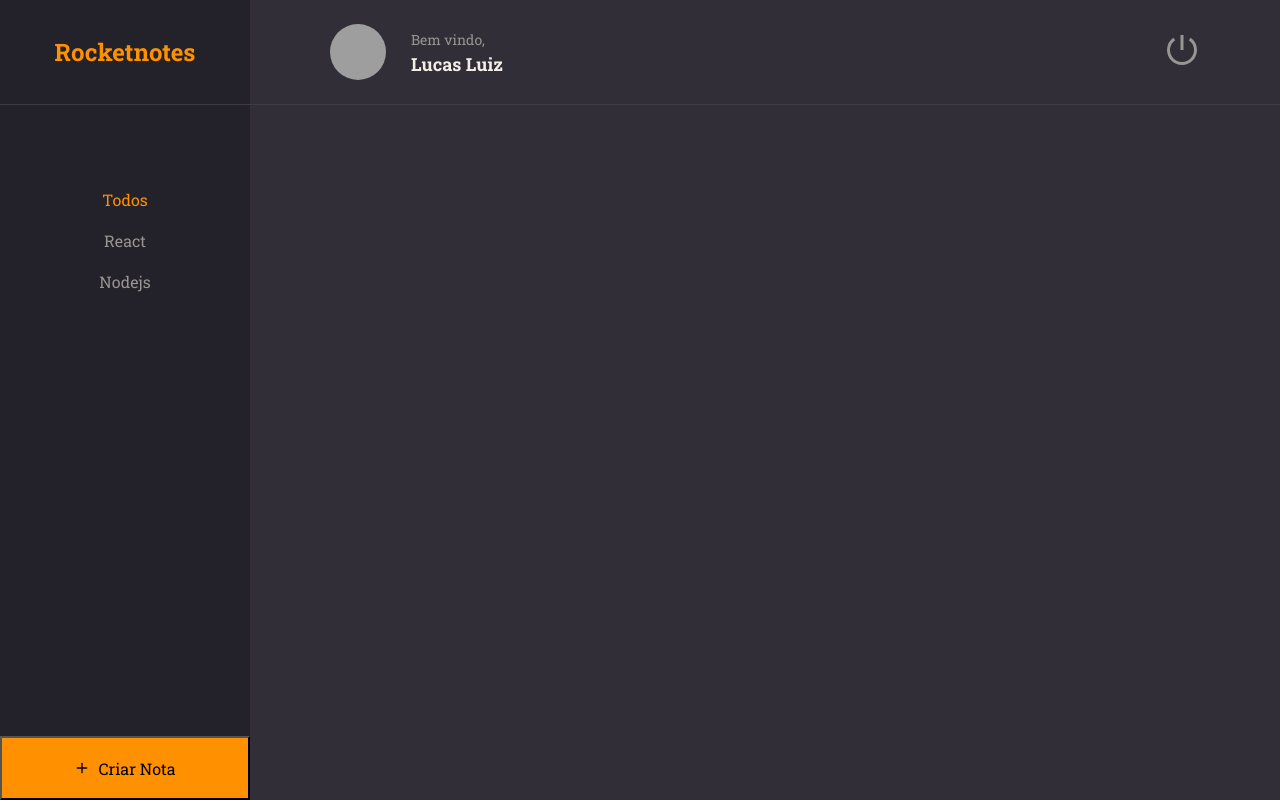
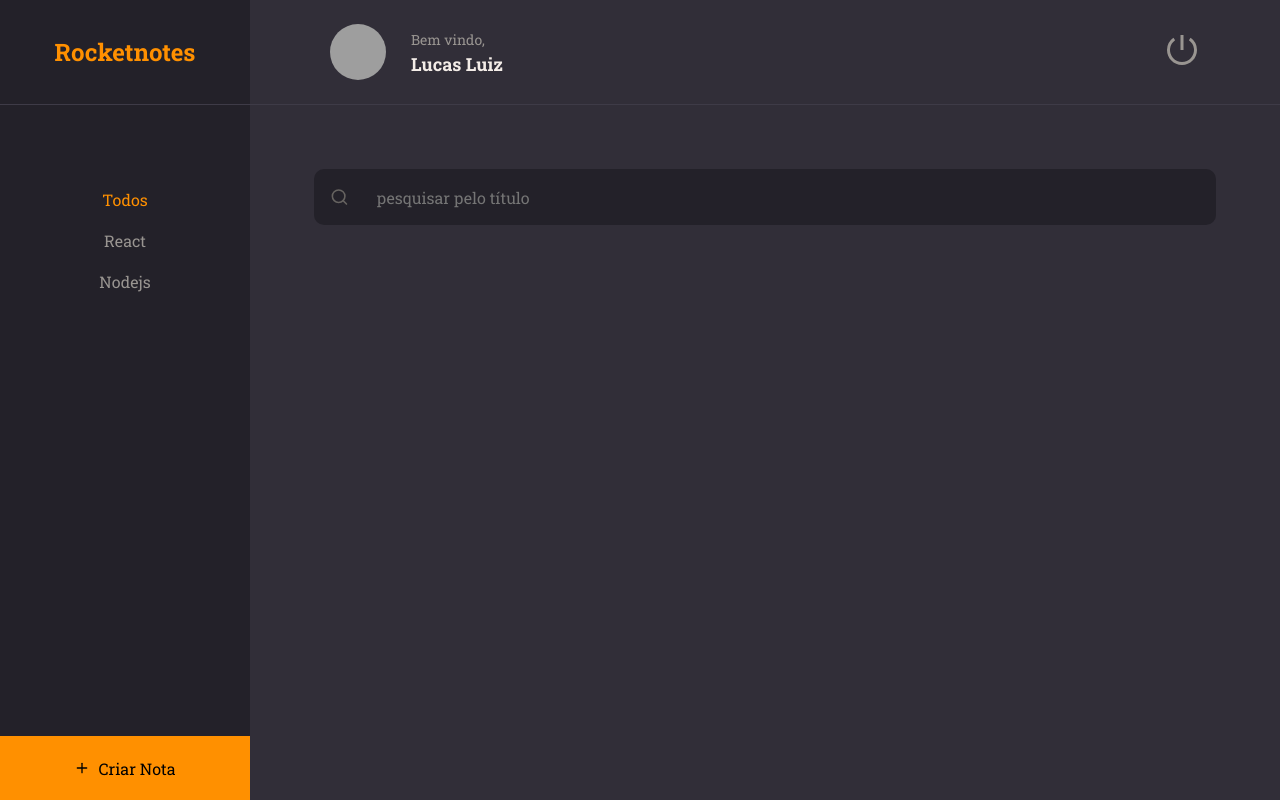
Before and after one commit to lucasluiz19/Rocket-notes, a React (Vite) app: page / in a window 1280 px wide. Built offline with nearby package versions, Linux system fonts and the light colour scheme; grey boxes are pictures that could not be loaded.

Commit message:
create input search

```diff
--- a/src/components/buttonText/index.jsx
+++ b/src/components/buttonText/index.jsx
@@ -1,6 +1,6 @@
 import {Container} from"./style"
 
-export function ButtonText({title,isActive= false, ...rest}) {
+export function ButtonText({title,isActive = false, ...rest}) {
     return(
         <Container
             type="button"
--- /dev/null
+++ b/src/components/input/index.jsx
@@ -0,0 +1,10 @@
+import { Container } from "./style";
+
+export function Input({icon: Icon, ...rest}){
+    return(
+        <Container>
+            {Icon && <Icon size={20}/>}
+            <input {...rest} />
+        </Container>
+    )
+}
--- /dev/null
+++ b/src/components/input/style.js
@@ -0,0 +1,36 @@
+import { styled } from "styled-components";
+
+export const Container = styled.div`
+
+    width:100%;
+    display:flex;
+    align-items: center;
+
+    background-color: ${({theme}) => theme.COLORS.background_900};
+    color: ${({theme}) => theme.COLORS.GRAY_300 };
+
+    margin-bottom: 8px;
+    border-radius: 10px;
+
+    >input{
+        height:56px;
+        width: 100%;
+
+        padding:12px;
+
+        color: ${({theme}) => theme.COLORS.WHITE };
+        background: transparent ;
+        border: 0;
+
+        &:placeholder{
+            color: ${({theme}) => theme.COLORS.GRAY_300 };
+
+        }
+    }
+
+    >svg {
+            margin:0 16px ;
+
+        }
+
+`;
--- a/src/pages/Home/index.jsx
+++ b/src/pages/Home/index.jsx
@@ -1,7 +1,8 @@
-import{FiPlus} from"react-icons/fi"
+import{FiPlus, FiSearch} from"react-icons/fi"
 import { Container, Brand, Menu, Search, Content, Newnote } from "./style";
 import { Header} from "../../components/header"
 import { ButtonText } from "../../components/buttonText"
+import { Input} from "../../components/input"
 
 
 export function Home(){
@@ -26,6 +27,7 @@
             </Menu>
 
             <Search>
+                <Input placeholder="pesquisar pelo título " icon={FiSearch}/>
 
             </Search>
 
--- a/src/pages/Home/style.js
+++ b/src/pages/Home/style.js
@@ -42,6 +42,7 @@
 
 export const Search = styled.div`
     grid-area:search;
+    padding: 64px 64px 0 ;
 
 `;
 
@@ -53,6 +54,7 @@
 export const Newnote = styled.button`
     grid-area:newnote;
     background-color: ${({theme})=>theme.COLORS.ORANGE};
+    border: none;
 
     display: flex;
     justify-content:center;
```
